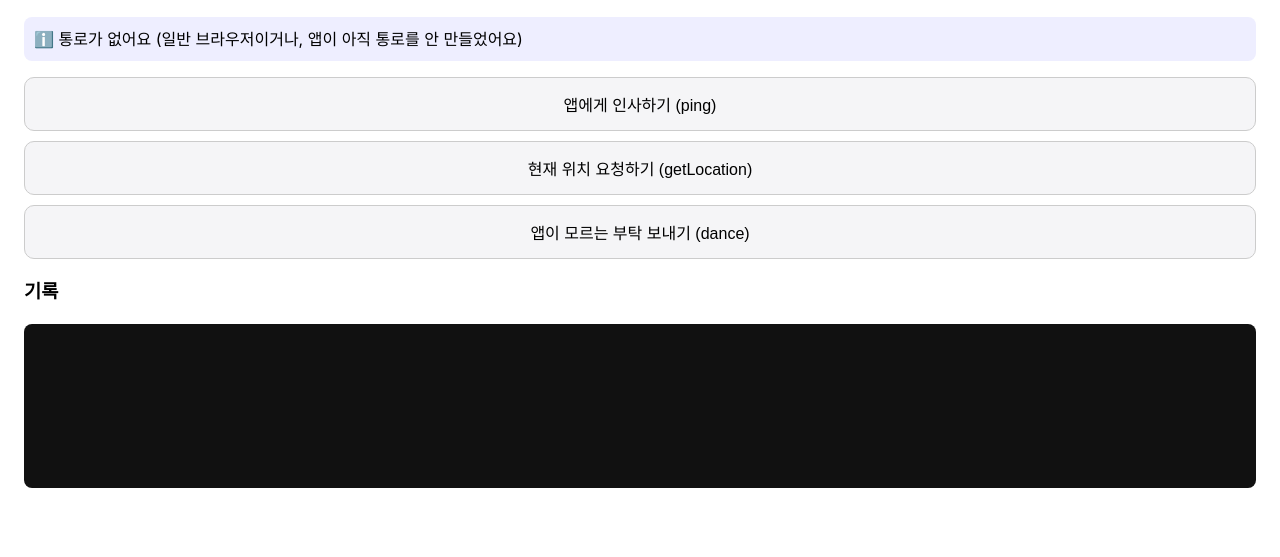
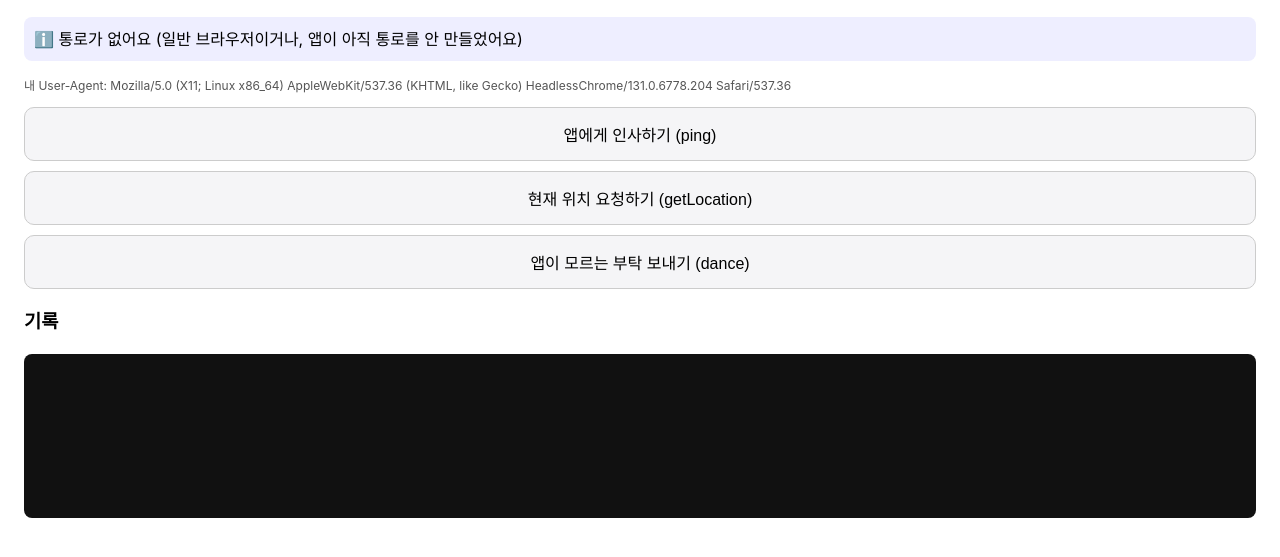
Before and after one commit to clapbin-links/clapbin-links.github.io, a plain HTML site: page index.html in a window 1280 px wide. Shown: the part 63-620 px from the top of the page. Drawn offline with Linux system fonts and the light colour scheme.

Commit message:
Update index.html

```diff
--- a/index.html
+++ b/index.html
@@ -16,6 +16,7 @@
 <body>
   <h2>브릿지 연습 페이지</h2>
   <p id="status"></p>
+  <p id="ua" style="font-size: 12px; color: #555; word-break: break-all;"></p>
 
   <button onclick="send('ping')">앱에게 인사하기 (ping)</button>
   <button onclick="send('getLocation')">현재 위치 요청하기 (getLocation)</button>
@@ -63,6 +64,9 @@
     document.getElementById('status').textContent = bridge()
       ? '✅ 앱 안에서 열렸어요 (통로 연결됨)'
       : 'ℹ️ 통로가 없어요 (일반 브라우저이거나, 앱이 아직 통로를 안 만들었어요)';
+
+    // 서버에 보내는 자기소개 문구(User-Agent)를 화면에 보여 줘요
+    document.getElementById('ua').textContent = '내 User-Agent: ' + navigator.userAgent;
   </script>
 </body>
 </html>
```
